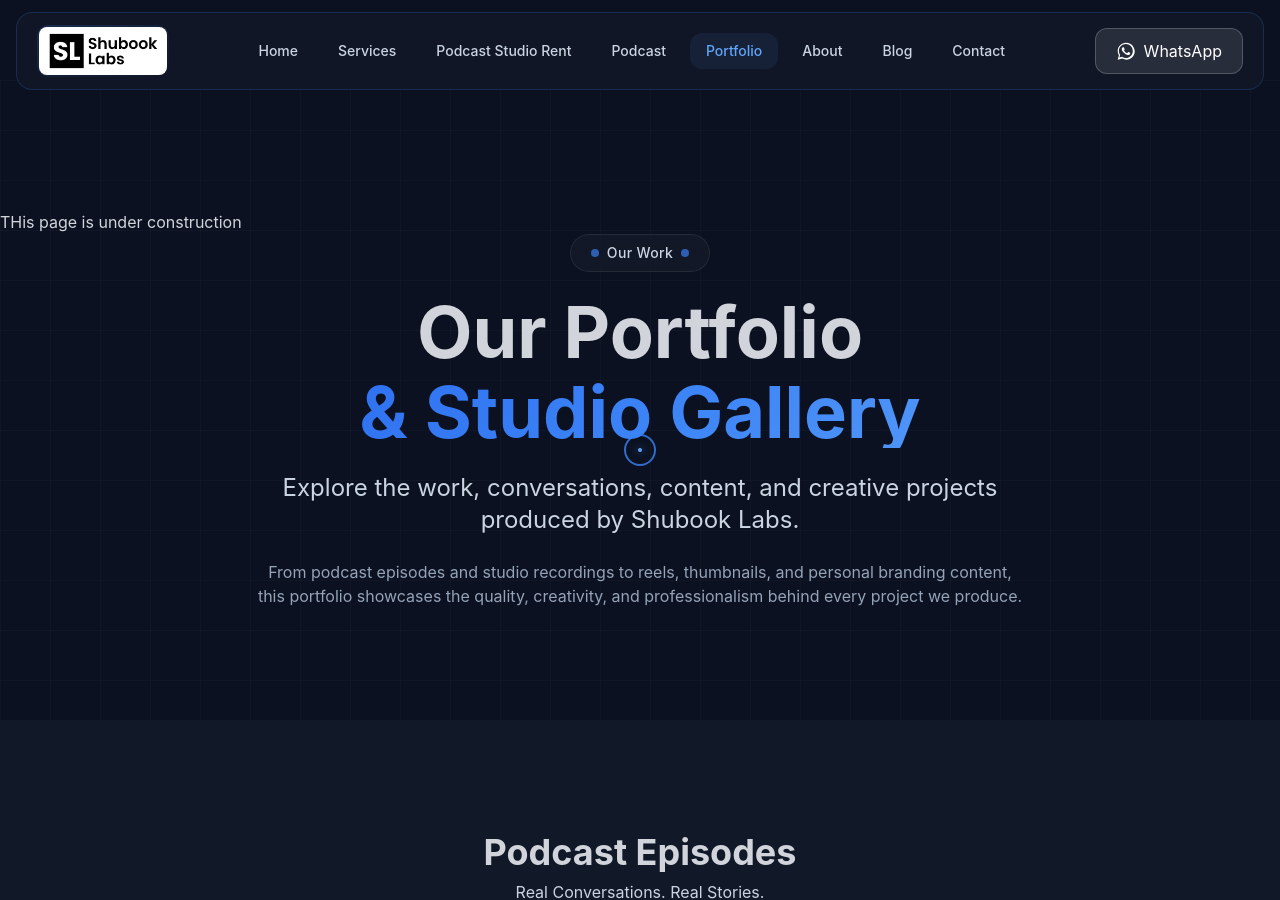
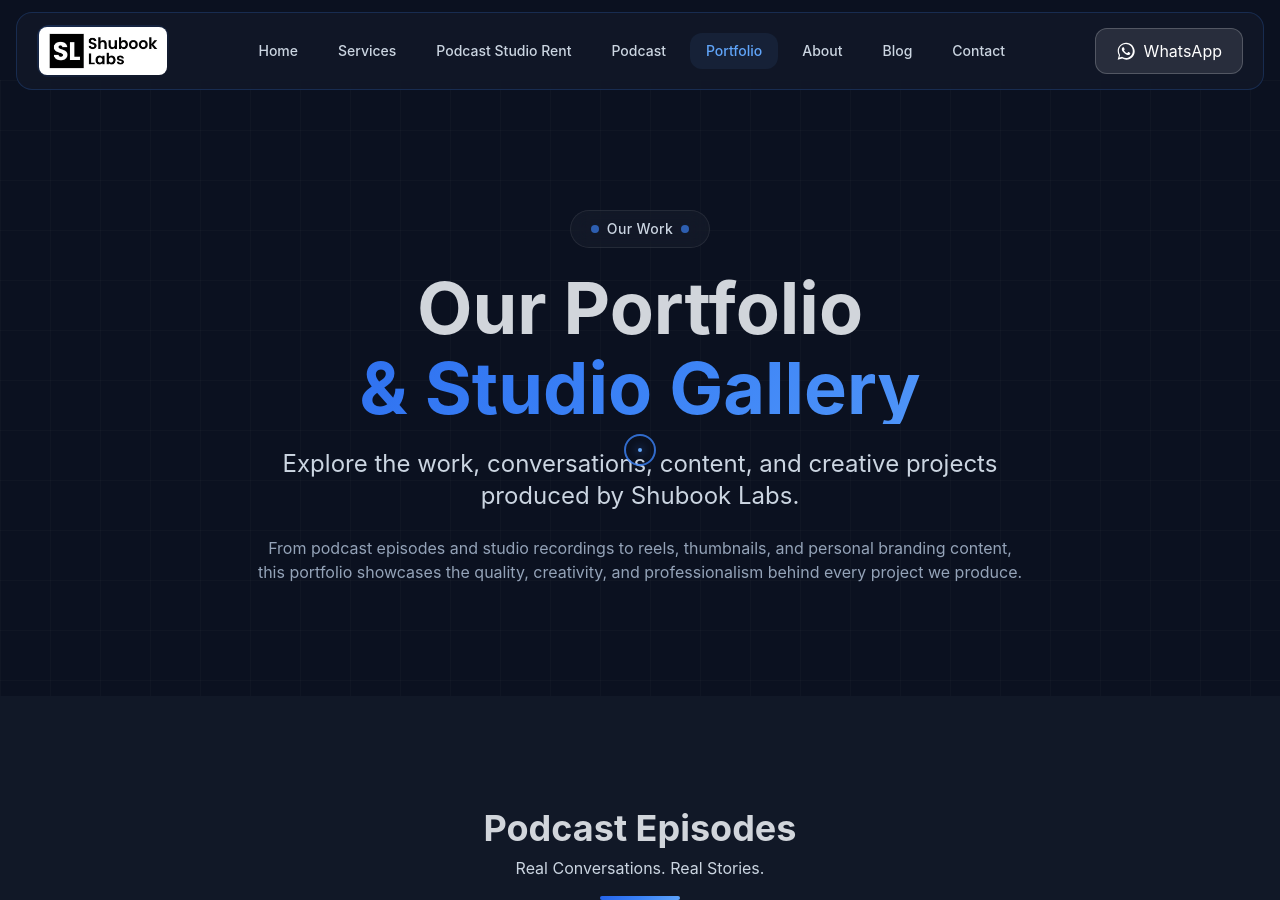
Before and after one commit to lokesh4877saini/shubooklabs, a Jekyll site: the page built from portfolio/index.html, in a window 1280 px wide and 900 px high. Built offline with Jekyll 4.4.1, drawn with Linux system fonts in a browser that asks for light colours.

Commit message:
updates changes

```diff
--- a/portfolio/index.html
+++ b/portfolio/index.html
@@ -10,7 +10,6 @@
 <section class="relative overflow-hidden bg-dark-bg">
     <!-- Spacer for fixed header -->
     <div style="height: 130px;"></div>
-    <h1>THis page is under construction</h1>
     <div
         class="hidden md:block absolute inset-0 bg-[linear-gradient(rgba(255,255,255,0.02)_1px,transparent_1px),linear-gradient(90deg,rgba(255,255,255,0.02)_1px,transparent_1px)] bg-[size:50px_50px]">
     </div>
```
